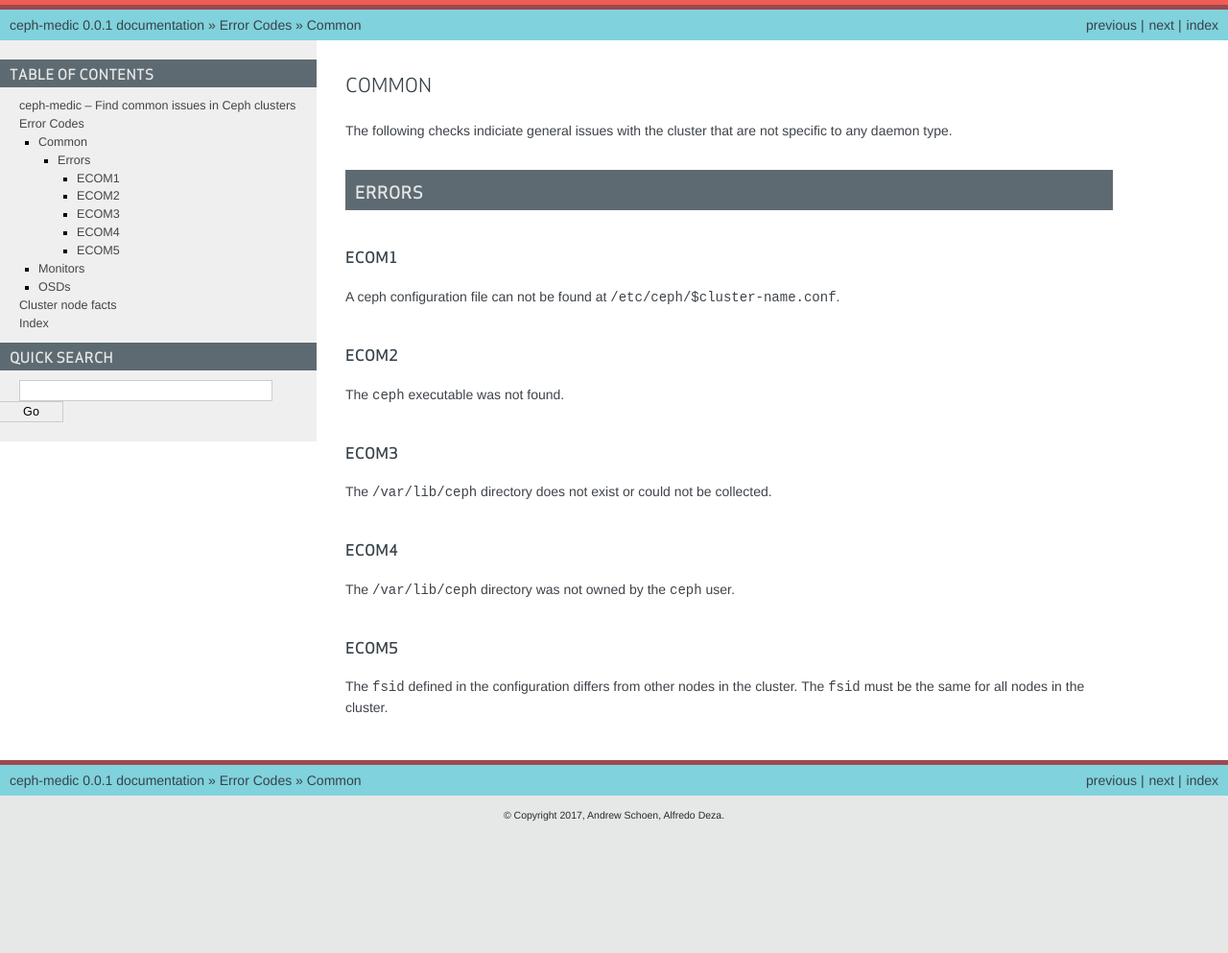
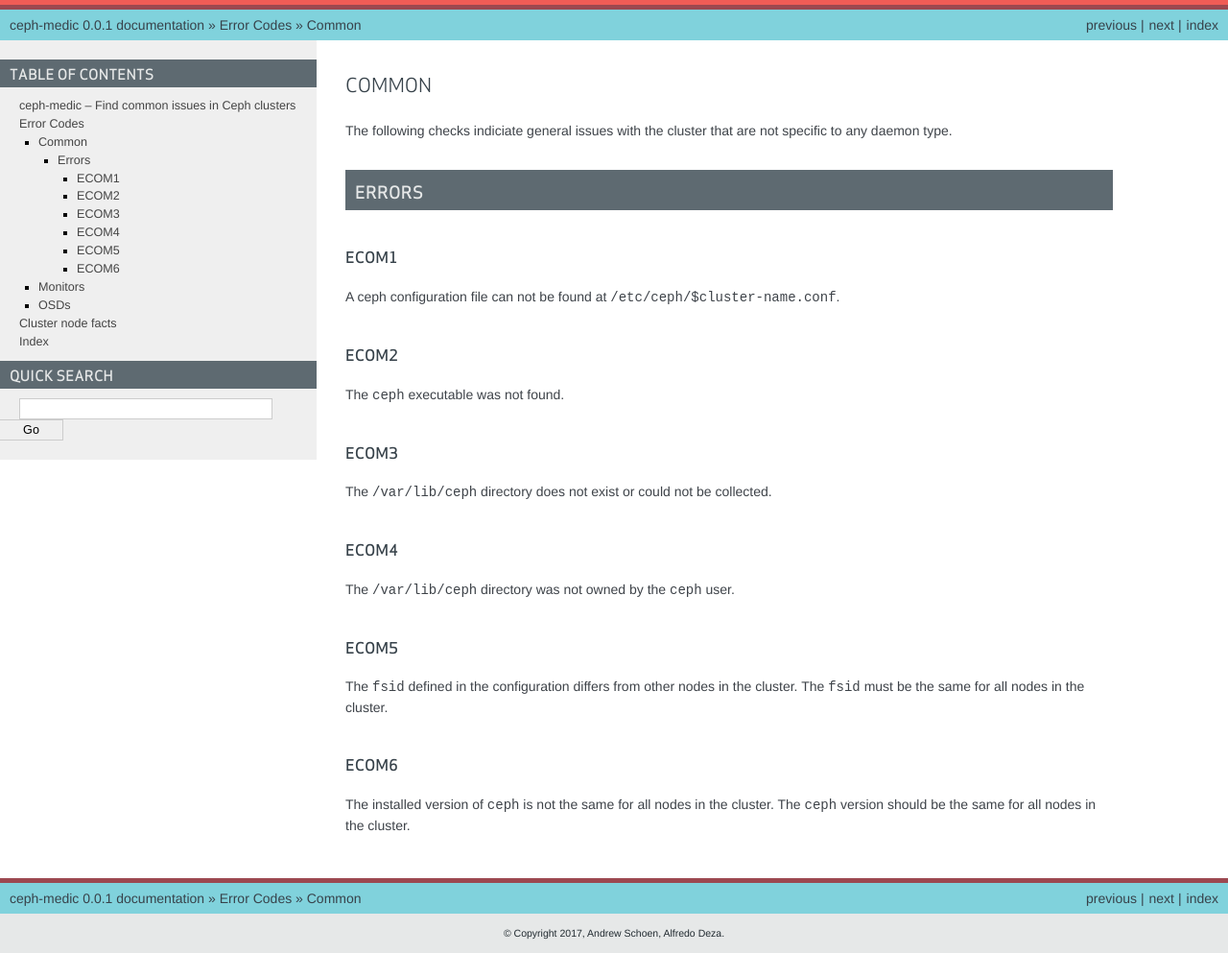
Before and after one commit to ceph/ceph-medic, a Sphinx documentation site: the page built from docs/source/codes/common.rst, in a window 1280 px wide. Shown: the whole page at 96% size. Built offline with Sphinx 7.4.7, drawn with Linux system fonts in a browser that asks for light colours; before the commit the page ends 900 px from its top, so only the background shows below that.

Commit message:
docs: add documentation for ECOM6
This check ensures that the installed version of ceph is the same for
all nodes in the cluster.

Signed-off-by: Andrew Schoen <aschoen@redhat.com>

```diff
--- a/docs/source/codes/common.rst
+++ b/docs/source/codes/common.rst
@@ -35,3 +35,10 @@ ECOM5
 _____
 The ``fsid`` defined in the configuration differs from other nodes in the cluster. The ``fsid`` must be
 the same for all nodes in the cluster.
+
+.. _ECOM6:
+
+ECOM6
+_____
+The installed version of ``ceph`` is not the same for all nodes in the cluster. The ``ceph`` version should be
+the same for all nodes in the cluster.
```
